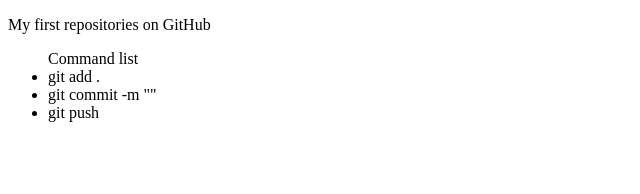
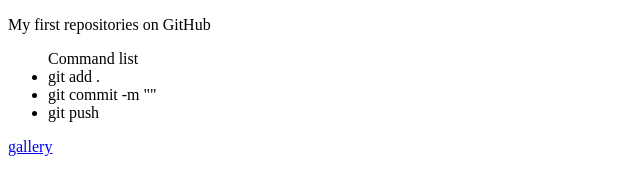
Before and after one commit to Yulia0903/homework, a plain HTML site: page hw2/index.html in a window 1280 px wide. Shown: the full height of the page, 0-640 px from the left. Drawn offline with Linux system fonts and the light colour scheme.

Commit message:
add navigation

```diff
--- a/hw2/index.html
+++ b/hw2/index.html
@@ -12,5 +12,6 @@
             <li> git commit -m ""</li>
             <li> git push</li>
         </ul>
+        <a href="/hw2/gallery.html"> gallery</a>
 </body>
 </html>
```
Also changed, not shown: hw2/gallery.html (+1 -0 lines).
